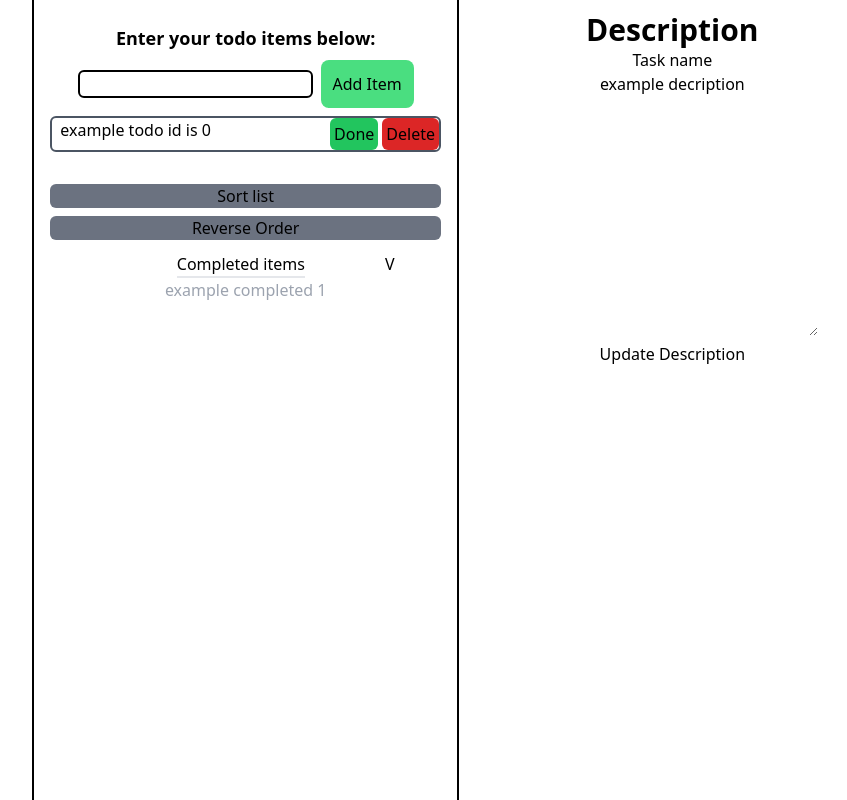
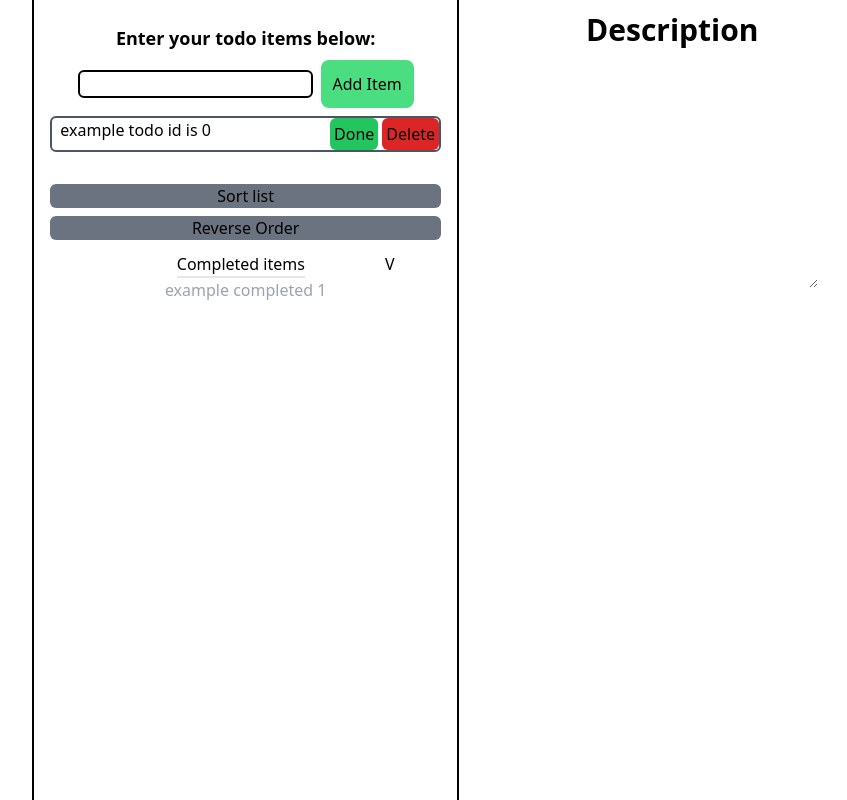
Before and after one commit to Tatooles/vue-todo-list, a Vue app: page / in a window 1280 px wide. Shown: the whole page, without its empty margins (181-1028 px from the left). Built offline with nearby package versions, Linux system fonts and the light colour scheme.

Commit message:
Prefill descriptionn input with the description

```diff
--- a/src/components/TodoList.vue
+++ b/src/components/TodoList.vue
@@ -4,10 +4,8 @@ import { ref } from 'vue'
 let id = 0
 
 const currentText = ref('')
-const currentDecription = ref('')
+const currentDescription = ref('')
 const showCompleted = ref(true)
-
-// This is the ID of the current active task for which we will show the decription
 
 const todos = ref([
   { id: id++, text: 'example todo', description: 'example decription', completed: false },
@@ -35,12 +33,7 @@ const completeItem = (todo: any) => {
 
 const updateCurrent = (todo: any) => {
   currentTask.value = todo;
-}
-
-const updateDecription = () => {
-  // Update the decription of the current task
-  currentTask.value.description = currentDecription.value
-  currentDecription.value = ''
+  currentDescription.value = todo.description;
 }
 
 const sortList = () => {
@@ -101,12 +94,7 @@ const reverseList = () => {
 
   <div class="p-3  w-1/3 text-center">
     <h2 class="text-3xl font-semibold">Description</h2>
-    <h3>Task name</h3>
-    <p>{{ todos.filter(t => t === currentTask)[0].description }}</p>
-    <form @submit.prevent="updateDecription">
-      <textarea cols="30" rows="10" v-model="currentDecription"></textarea>
-      <button>Update Description</button>
-    </form>
+    <textarea cols="30" rows="10" v-model="currentDescription"></textarea>
   </div>
 </template>
 
```
